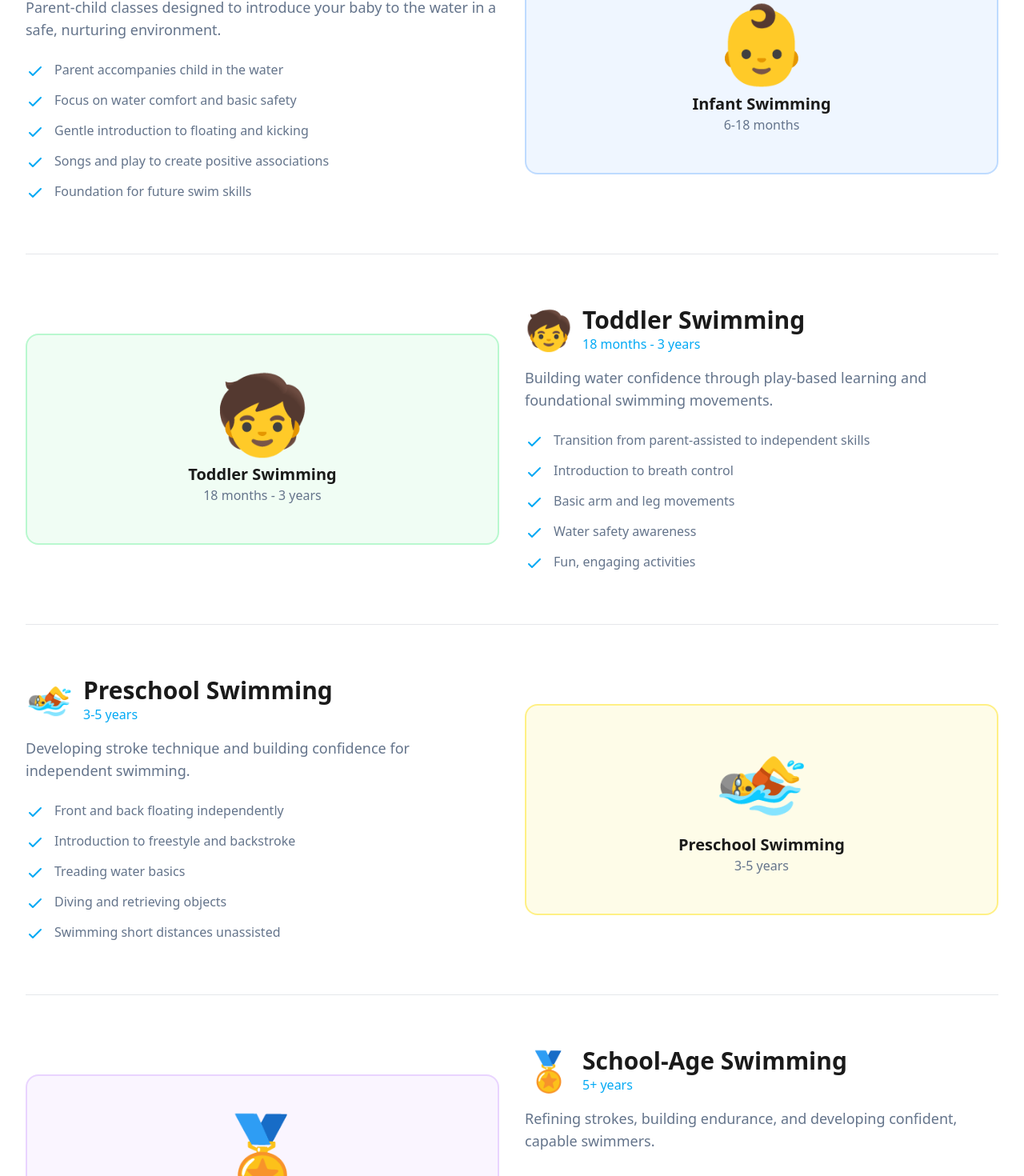
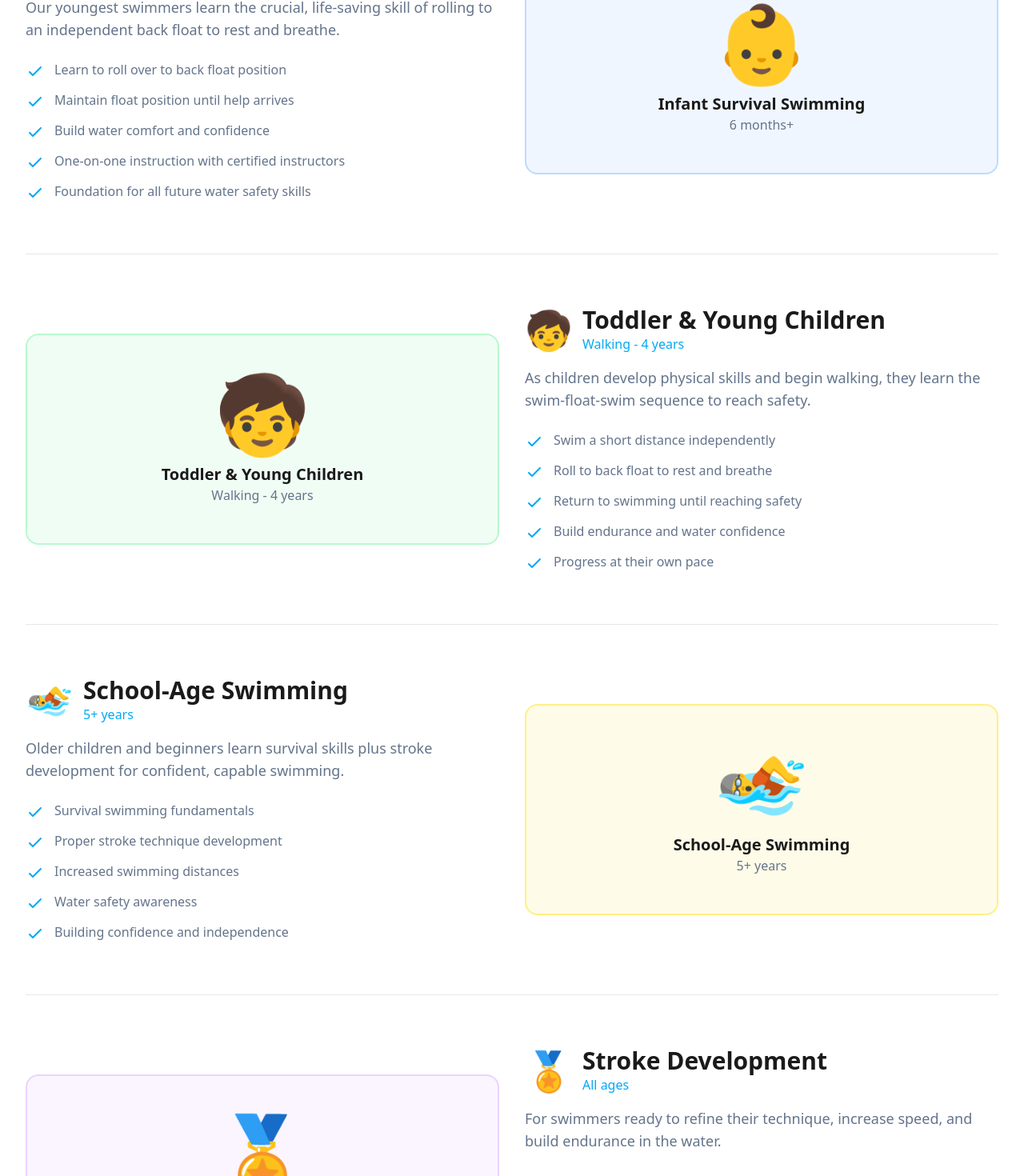
Before and after one commit to cyntel-intelligence/aqua-journey-website, a Next.js app: page /classes in a window 1280 px wide. Shown: the part 521-1991 px from the top of the page at 80% size. Built offline with nearby package versions, Linux system fonts and the light colour scheme.

Commit message:
Update Classes page with real program information

```diff
--- a/src/app/classes/page.tsx
+++ b/src/app/classes/page.tsx
@@ -9,61 +9,61 @@ export const metadata: Metadata = {
 const classes = [
   {
     id: 'infant',
-    name: 'Infant Swimming',
-    ages: '6-18 months',
+    name: 'Infant Survival Swimming',
+    ages: '6 months+',
     emoji: '👶',
-    description: 'Parent-child classes designed to introduce your baby to the water in a safe, nurturing environment.',
+    description: 'Our youngest swimmers learn the crucial, life-saving skill of rolling to an independent back float to rest and breathe.',
     features: [
-      'Parent accompanies child in the water',
-      'Focus on water comfort and basic safety',
-      'Gentle introduction to floating and kicking',
-      'Songs and play to create positive associations',
-      'Foundation for future swim skills',
+      'Learn to roll over to back float position',
+      'Maintain float position until help arrives',
+      'Build water comfort and confidence',
+      'One-on-one instruction with certified instructors',
+      'Foundation for all future water safety skills',
     ],
     color: 'bg-blue-50 border-blue-200',
   },
   {
     id: 'toddler',
-    name: 'Toddler Swimming',
-    ages: '18 months - 3 years',
+    name: 'Toddler & Young Children',
+    ages: 'Walking - 4 years',
     emoji: '🧒',
-    description: 'Building water confidence through play-based learning and foundational swimming movements.',
+    description: 'As children develop physical skills and begin walking, they learn the swim-float-swim sequence to reach safety.',
     features: [
-      'Transition from parent-assisted to independent skills',
-      'Introduction to breath control',
-      'Basic arm and leg movements',
-      'Water safety awareness',
-      'Fun, engaging activities',
+      'Swim a short distance independently',
+      'Roll to back float to rest and breathe',
+      'Return to swimming until reaching safety',
+      'Build endurance and water confidence',
+      'Progress at their own pace',
     ],
     color: 'bg-green-50 border-green-200',
-  },
-  {
-    id: 'preschool',
-    name: 'Preschool Swimming',
-    ages: '3-5 years',
-    emoji: '🏊',
-    description: 'Developing stroke technique and building confidence for independent swimming.',
-    features: [
-      'Front and back floating independently',
-      'Introduction to freestyle and backstroke',
-      'Treading water basics',
-      'Diving and retrieving objects',
-      'Swimming short distances unassisted',
-    ],
-    color: 'bg-yellow-50 border-yellow-200',
   },
   {
     id: 'school-age',
     name: 'School-Age Swimming',
     ages: '5+ years',
+    emoji: '🏊',
+    description: 'Older children and beginners learn survival skills plus stroke development for confident, capable swimming.',
+    features: [
+      'Survival swimming fundamentals',
+      'Proper stroke technique development',
+      'Increased swimming distances',
+      'Water safety awareness',
+      'Building confidence and independence',
+    ],
+    color: 'bg-yellow-50 border-yellow-200',
+  },
+  {
+    id: 'stroke',
+    name: 'Stroke Development',
+    ages: 'All ages',
     emoji: '🏅',
-    description: 'Refining strokes, building endurance, and developing confident, capable swimmers.',
+    description: 'For swimmers ready to refine their technique, increase speed, and build endurance in the water.',
     features: [
-      'All four competitive strokes',
-      'Flip turns and racing starts',
-      'Endurance building',
-      'Advanced water safety skills',
-      'Preparation for swim team (optional)',
+      'Refine freestyle, backstroke, breaststroke, butterfly',
+      'Improve speed and efficiency',
+      'Build swimming endurance',
+      'Work with experienced swim coaches',
+      'Personalized feedback and instruction',
     ],
     color: 'bg-purple-50 border-purple-200',
   },
```
